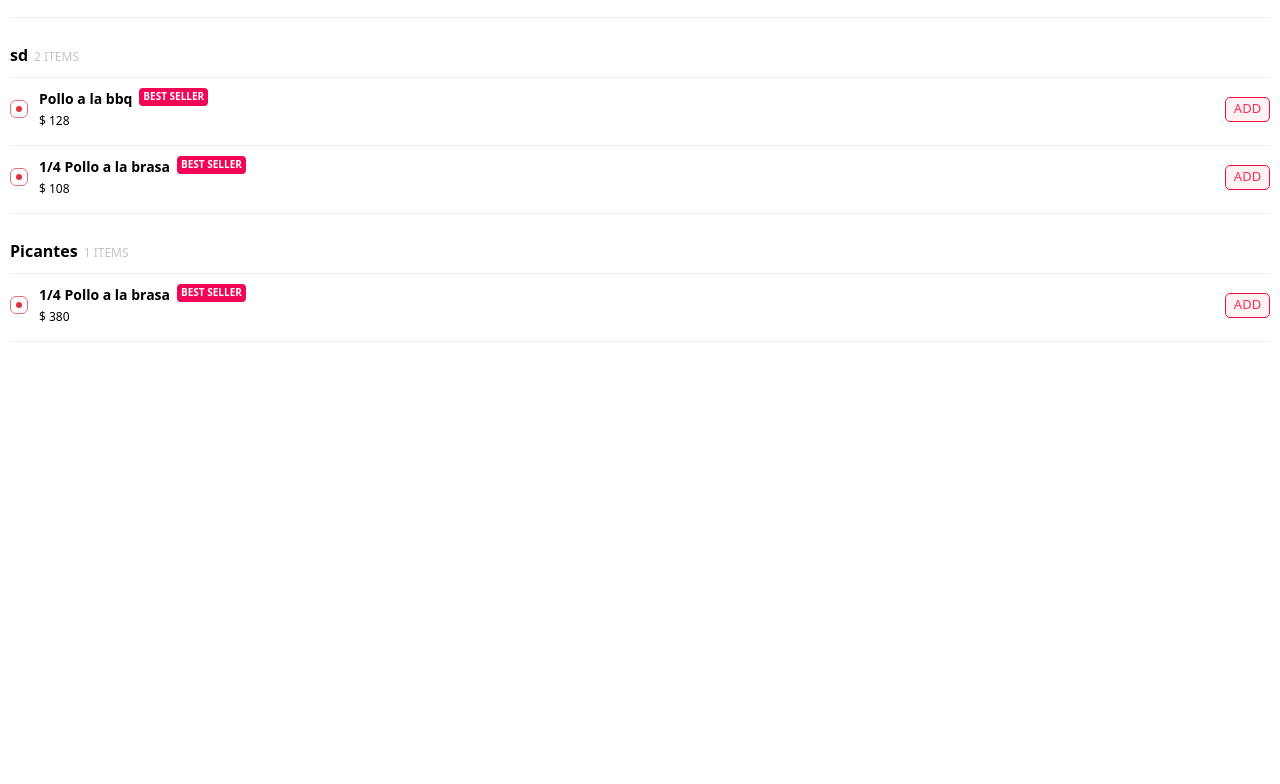
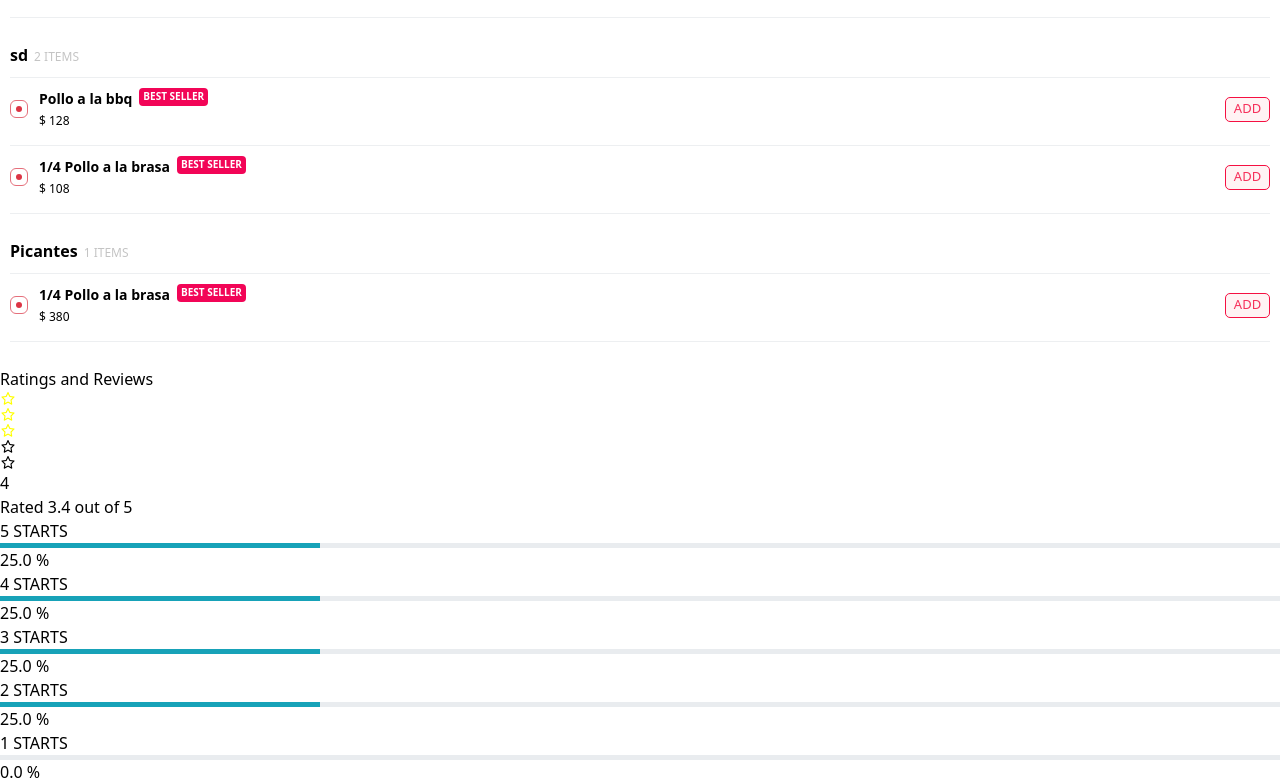
Before and after one commit to chaboxx/Rappidin, a Next.js app: page /restaurant/1 in a window 1280 px wide. Shown: the part 520-1304 px from the top of the page. Before the commit the page ends 887 px from the top, so only its background shows below. Built offline with nearby package versions, Linux system fonts and the light colour scheme; no server answers.

Commit message:
useReviews

```diff
--- /dev/null
+++ b/components/restaurant/RatingsComponent.tsx
@@ -0,0 +1,75 @@
+import { FC } from 'react';
+
+import { AiOutlineStar ,AiFillStar } from 'react-icons/ai';
+
+import { useReviews } from '../../hooks/useReviews';
+
+import { Comentaries } from '../../interfaces/comentaires';
+
+
+import styles from "../../styles/components/restaurant/RatingsComponent.module.css";
+
+interface Props {
+  comentaries : Comentaries[];
+}
+export const RatingsComponent : FC<Props> = ({comentaries}) => {
+
+  const { calification , distribution , totalRatings } = useReviews(comentaries);
+
+  const barRating = (e:HTMLDivElement | null,distribute : string) =>{
+
+    const paintedPorcentage = distribution[distribute] / totalRatings * 100;
+
+    if ( e ){
+      const child = e?.childNodes[0] as HTMLElement;
+
+      child.style.width = `${paintedPorcentage}%`
+    }
+
+  }
+  return (
+    <section>
+      <h6>Ratings and Reviews</h6>
+      <div>
+        <div>
+
+          {
+            // Math.round(calification)
+            [...new Array(5)].map((_,index)=>(
+              <div className={ index+1 > Math.round(calification) ? styles.star_empty : styles.star_full }>
+                <AiOutlineStar/>
+              </div>
+            ))
+
+          }
+        </div>
+        <p>{totalRatings}</p>
+      </div>
+      <p>Rated { calification.toFixed(1) } out of 5</p>
+
+      <div>
+        {
+          Object.keys(distribution).map((distribute)=>(
+            <div>
+              <p>{distribute.replace(`_`," ").toLocaleUpperCase()}</p>
+              <div className={styles.bar_rating} ref={(e)=>barRating(e,distribute)}>
+                <div className={styles.bar_fill_rating}></div>
+              </div>
+              <p>{ (distribution[distribute] / totalRatings * 100).toFixed(1) } % </p>
+            </div>
+          ))
+        }
+      </div>
+
+      <div>
+        {
+          comentaries.map(comentary=>(
+            <div>
+
+            </div>
+          ))
+        }
+      </div>
+    </section>
+  )
+}
--- /dev/null
+++ b/hooks/useReviews.ts
@@ -0,0 +1,62 @@
+import { useLayoutEffect, useState } from "react";
+import { Comentaries } from "../interfaces/comentaires";
+
+
+
+type Distribution = {
+  "5_starts" : number;
+  "4_starts" : number;
+  "3_starts" : number;
+  "2_starts" : number;
+  "1_starts" : number;
+}
+export const useReviews = (comentaries : Comentaries[]) =>{
+
+  const [ totalRatings ] = useState<number>(comentaries.length);
+  const [ calification, setCalification ] = useState<number>(0);
+  const [ distribution, setDistribution ] = useState<Distribution>({} as Distribution);
+
+  useLayoutEffect(() => {
+    let calificationAux : number;
+    let distributionAux : Distribution = {
+      "5_starts" : 0,
+      "4_starts" : 0,
+      "3_starts" : 0,
+      "2_starts" : 0,
+      "1_starts" : 0,
+    };
+
+    let sumCalifications = 0;
+
+    comentaries.map(comentary=>{
+      sumCalifications+=comentary.rating;
+
+      if ( comentary.rating >= 4.5 ){
+        distributionAux["5_starts"] +=1;
+      }else if ( comentary.rating >= 3.5 ){
+        distributionAux["4_starts"] +=1;
+      }else if ( comentary.rating >= 2.5 ){
+        distributionAux["3_starts"] +=1;
+      }else if ( comentary.rating >= 1.5 ){
+        distributionAux["2_starts"] +=1;
+      }else{
+        distributionAux["1_starts"] +=1;
+      }
+    })
+
+    calificationAux = sumCalifications/comentaries.length;
+
+    setCalification(calificationAux);
+    setDistribution(distributionAux);
+
+  }, [])
+
+
+
+
+  return {
+    totalRatings,
+    calification,
+    distribution,
+  }
+}
--- /dev/null
+++ b/interfaces/comentaires.ts
@@ -0,0 +1,10 @@
+export interface Comentaries {
+
+  name: string;
+  date: string;
+  comentary: string;
+  rating: number;
+  likes: number;
+  dislikes: number;
+
+}
--- a/pages/restaurant/[nameRestaurant].tsx
+++ b/pages/restaurant/[nameRestaurant].tsx
@@ -1,9 +1,12 @@
 import { Layout } from '../../layouts/Layout';
+
+import { RatingsComponent } from '../../components/restaurant/RatingsComponent';
+import { MenuList } from '../../components/restaurant/MenuList';
 
 import { AiOutlineStar } from "react-icons/ai";
 
+
 import styles from "../../styles/restaurant/RestaurantScreen.module.css";
-import { MenuList } from '../../components/restaurant/MenuList';
 
 
 const menus = [
@@ -39,7 +42,40 @@ const menus = [
   },
 
 ]
-
+const comentaries = [
+  {
+    name : "RODRIGO CUEVA.",
+    date : "Tue,20 Mar 2022",
+    comentary : "Contrary to popular belief, Lorem Ipsum is not simply random text. It has roots in a piece of classNameical Latin literature from 45 BC, making it over 2000 years old.",
+    rating : 4.8,
+    likes : 856,
+    dislikes : 158,
+  },
+  {
+    name : "RODRIGO CUEVA.",
+    date : "Tue,20 Mar 2022",
+    comentary : "Contrary to popular belief, Lorem Ipsum is not simply random text. It has roots in a piece of classNameical Latin literature from 45 BC, making it over 2000 years old.",
+    rating : 4.2,
+    likes : 856,
+    dislikes : 1358,
+  },
+  {
+    name : "RODRIGO CUEVA.",
+    date : "Tue,20 Mar 2022",
+    comentary : "Contrary to popular belief, Lorem Ipsum is not simply random text. It has roots in a piece of classNameical Latin literature from 45 BC, making it over 2000 years old.",
+    rating : 1.8,
+    likes : 2856,
+    dislikes : 158,
+  },
+  {
+    name : "RODRIGO CUEVA.",
+    date : "Tue,20 Mar 2022",
+    comentary : "Contrary to popular belief, Lorem Ipsum is not simply random text. It has roots in a piece of classNameical Latin literature from 45 BC, making it over 2000 years old.",
+    rating : 2.8,
+    likes : 256,
+    dislikes : 158,
+  }
+]
 const RestaurantScreen = () => {
 
 
@@ -74,6 +110,7 @@ const RestaurantScreen = () => {
           </div>
         </div>
         <MenuList menus={menus}/>
+        <RatingsComponent comentaries={comentaries}/>
       </Layout>
     </>
   )
--- /dev/null
+++ b/styles/components/restaurant/RatingsComponent.module.css
@@ -0,0 +1,24 @@
+.star_full{
+  color: yellow;
+}
+
+.star_empty{
+  color: black;
+}
+
+
+.bar_rating{
+  width: 100%;
+  height: 5px;
+  background-color: #e9ecef;
+  position: relative;
+}
+
+.bar_fill_rating{
+  background-color: #17a2b8;
+  height: 5px;
+  position: absolute;
+  top: 0;
+  left: 0;
+  /* width: 45%; */
+}
```
